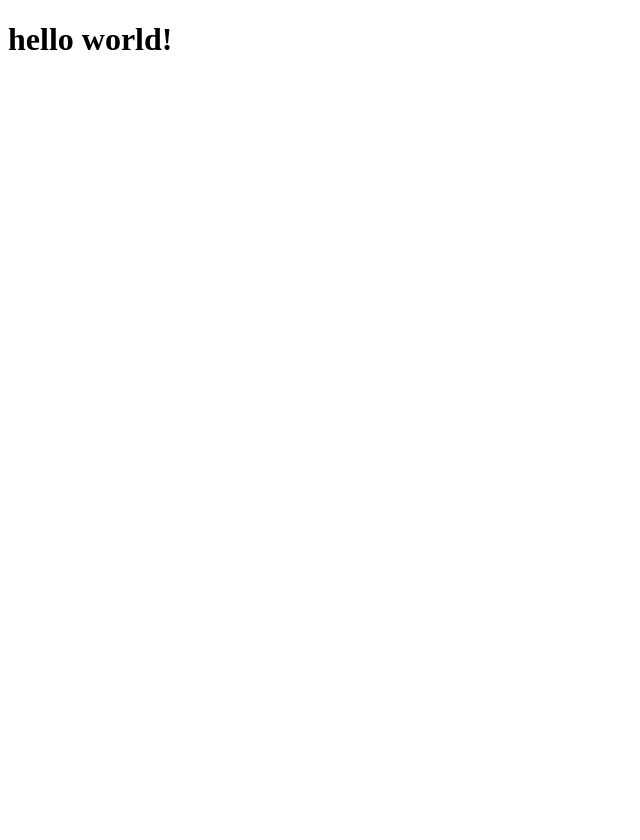
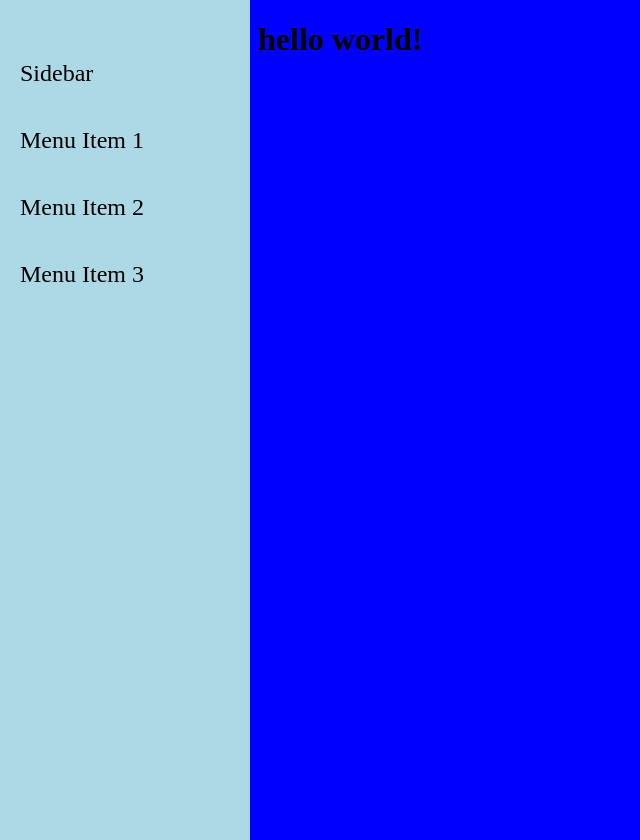
Before and after one commit to apatari/se-prep-website, a plain HTML site: page index.html in a window 1280 px wide. Shown: the whole page, without its empty margins (0-640 px from the left). Before the commit the page ends 800 px from the top, so only its background shows below. Drawn offline with Linux system fonts and the light colour scheme.

Commit message:
Added sidebar

```diff
--- a/index.html
+++ b/index.html
@@ -1,12 +1,20 @@
 <!DOCTYPE html>
 <html lang="en">
 <head>
-    <meta charset="UTF-8">
-    <meta http-equiv="X-UA-Compatible" content="IE=edge">
-    <meta name="viewport" content="width=device-width, initial-scale=1.0">
+    <link rel="stylesheet" href="style.css">
     <title>Document</title>
 </head>
 <body>
-    <h1>hello world!</h1>
+
+    <div class="sidebar">
+        <div>Sidebar</div>
+        <div>Menu Item 1</div>
+        <div>Menu Item 2</div>
+        <div>Menu Item 3</div>
+
+    </div>
+    <div class="content">
+        <h1>hello world!</h1>
+    </div>
 </body>
 </html>
--- a/style.css
+++ b/style.css
@@ -1,3 +1,21 @@
 body {
     background: blue;
 }
+.sidebar {
+    height: 100%;
+    width: 250px;
+    position: absolute;
+    left: 0;
+    top: 0;
+    padding-top: 40px;
+    background-color: lightblue;
+}
+.sidebar div {
+    padding: 20px;
+    font-size: 24px;
+    display: block;
+}
+
+.content {
+    margin-left: 250px;
+}
```
Also changed, not shown: tables.html (+0 -3 lines), 1 other file.
